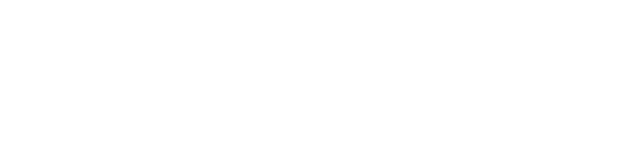
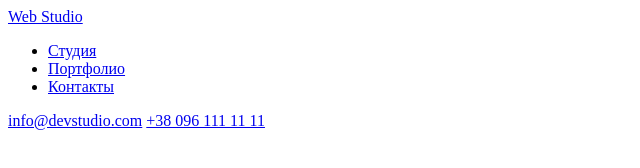
Before and after one commit to Roman-Dobrodii/goit-markup-hw-01, a plain HTML site: page index.html in a window 1280 px wide. Shown: the whole page, without its empty margins (0-640 px from the left). Drawn offline with Linux system fonts and the light colour scheme.

Commit message:
Добавляет шапку сайта

```diff
--- a/index.html
+++ b/index.html
@@ -1,9 +1,24 @@
 <!DOCTYPE html>
-<html lang="en">
+<html lang="ru">
   <head>
     <meta charset="UTF-8" />
     <meta name="viewport" content="width=device-width, initial-scale=1.0" />
     <title>Web Studio</title>
   </head>
-  <body></body>
+  <body>
+    <!-- Шапка сайта -->
+    <header>
+      <nav>
+        <a href="/">Web Studio</a>
+        <!-- Навигация на другие страницы -->
+        <ul>
+          <li><a href="/">Студия</a></li>
+          <li><a href="/">Портфолио</a></li>
+          <li><a href="/">Контакты</a></li>
+        </ul>
+      </nav>
+      <a href="mailto:info@devstudio.com">info@devstudio.com</a>
+      <a href="tel:+380961111111">+38 096 111 11 11</a>
+    </header>
+  </body>
 </html>
```
Also changed, not shown: .prettierrc.json (added).
